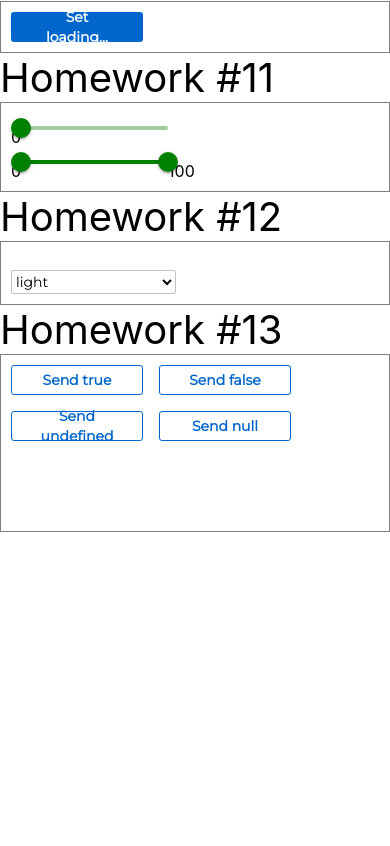
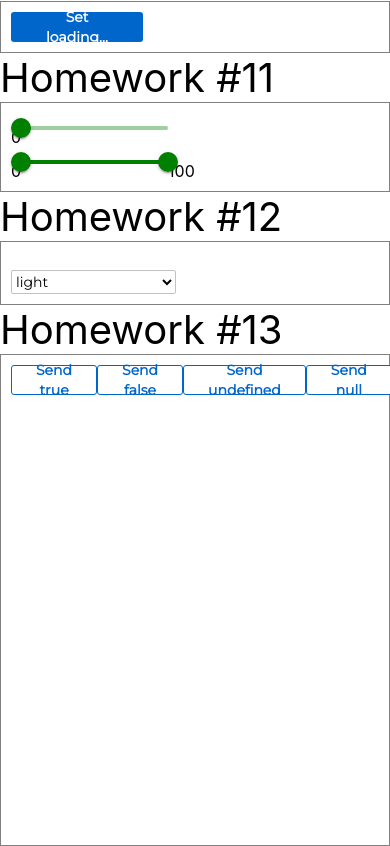
Before and after one commit to sergeisv113/dz_auto, a React (Create React App) app: page /#/pre-junior in a window 390 px wide. Shown: the part 2294-3140 px from the top of the page. Before the commit the page ends 2826 px from the top, so only its background shows below. Built offline with nearby package versions, Linux system fonts and the light colour scheme.

Commit message:
commit 13

```diff
--- a/src/s2-homeworks/hw13/HW13.module.css
+++ b/src/s2-homeworks/hw13/HW13.module.css
@@ -1,44 +1,19 @@
 .buttonsContainer {
     display: flex;
-    flex-wrap: wrap;
-    column-gap: 1.5rem;
-    row-gap: 1rem;
-}
-
-.buttonsContainer:not(:last-child) {
-    margin-bottom: 88px;
+    width: 50%;
+    justify-content: space-between;
 }
 
 .responseContainer {
     display: flex;
-    column-gap: 87px;
-    row-gap: 30px;
-    flex-wrap: wrap;
-    justify-content: space-between;
-    align-items: center;
-}
-
-@media (max-width: 805px) {
-    .responseContainer {
-        flex-direction: column-reverse;
-    }
-
-    .buttonsContainer:not(:last-child) {
-        margin-bottom: 35px;
-    }
-
-    .buttonsContainer {
-        display: flex;
-        flex-wrap: wrap;
-        column-gap: 1rem;
-        row-gap: 1rem;
-    }
-
+    justify-content: space-around;
+    padding: 20px;
 }
 
 .imageContainer {
-    flex: 1 1 43%;
-    min-width: 320px;
+    width: 500px;
+    height: 400px;
+    overflow: hidden;
 }
 
 .image {
@@ -46,18 +21,25 @@
     height: 100%;
 }
 
-.textContainer {
-    font-size: 18px;
-    font-weight: 500;
-    line-height: 1.5;
-    flex: 1 1 43%
+.textContainer{
+    padding: 20px;
+    width: 50%;
+    display: flex;
+    flex-direction: column;
+    justify-content: center;
 }
 
 .code {
+    font-size: 30px;
     font-weight: 500;
-    font-size: 35px;
+    margin-bottom: 20px;
 }
 
-.code:not(:last-child) {
-    margin-bottom: 15px;
+.text {
+    font-size: 16px;
+    font-weight: 500;
 }
+.info {
+    font-size: 16px;
+    font-weight: 500;
+}
--- a/src/s2-homeworks/hw13/HW13.tsx
+++ b/src/s2-homeworks/hw13/HW13.tsx
@@ -33,37 +33,29 @@ const HW13 = () => {
 
         axios
             .post(url, {success: x})
-            .then((res) => {
-                setCode(`Код ${res.status}!`)
+            .then(() => {
+                setCode('Код 200!')
                 setImage(success200)
+                setText('...всё ок)')
+                setInfo('код 200 - обычно означает что скорее всего всё ок)')
                 // дописать
-                setText(res.data.errorText)
-                setInfo(res.data.info)
             })
             .catch((e) => {
-                // дописать
-                switch (e.response.status) {
-                    case 400: {
-                        setCode(`Код ${e.response.status}!`)
-                        setImage(error400)
-                        setText(e.response.data.errorText)
-                        setInfo(e.response.data.info)
-                        break
-                    }
-                    case 500: {
-                        setCode(`Код ${e.response.status}!`)
-                        setImage(error500)
-                        setText(e.response.data.errorText)
-                        setInfo(e.response.data.info)
-                        break
-                    }
-                    default: {
-                        setCode('Error!')
-                        setImage(errorUnknown)
-                        setText('Network Error')
-                        setInfo('AxiosError')
-                        break
-                    }
+                if (e.response.status === 500) {
+                    setCode('Ошибка 500!')
+                    setImage(error500)
+                    setText('эмитация ошибки на сервере')
+                    setInfo('ошибка 500 - обычно означает что что-то сломалось на сервере, например база данных)')
+                } else if (e.response.status === 400) {
+                    setCode('Ошибка 400!')
+                    setImage(error400)
+                    setText('Ты не отправил success в body вообще!')
+                    setInfo('ошибка 400 - обычно означает что скорее всего фронт отправил что-то не то на бэк!')
+                } else {
+                    setCode('Error!')
+                    setImage(errorUnknown)
+                    setText('Network Error')
+                    setInfo('AxiosError')
                 }
             })
     }
@@ -78,7 +70,6 @@ const HW13 = () => {
                         id={'hw13-send-true'}
                         onClick={send(true)}
                         xType={'secondary'}
-                        // дописать
                         disabled={info === '...loading'}
                     >
                         Send true
@@ -87,7 +78,6 @@ const HW13 = () => {
                         id={'hw13-send-false'}
                         onClick={send(false)}
                         xType={'secondary'}
-                        // дописать
                         disabled={info === '...loading'}
                     >
                         Send false
@@ -96,7 +86,6 @@ const HW13 = () => {
                         id={'hw13-send-undefined'}
                         onClick={send(undefined)}
                         xType={'secondary'}
-                        // дописать
                         disabled={info === '...loading'}
                     >
                         Send undefined
@@ -105,7 +94,6 @@ const HW13 = () => {
                         id={'hw13-send-null'}
                         onClick={send(null)} // имитация запроса на не корректный адрес
                         xType={'secondary'}
-                        // дописать
                         disabled={info === '...loading'}
                     >
                         Send null
```
